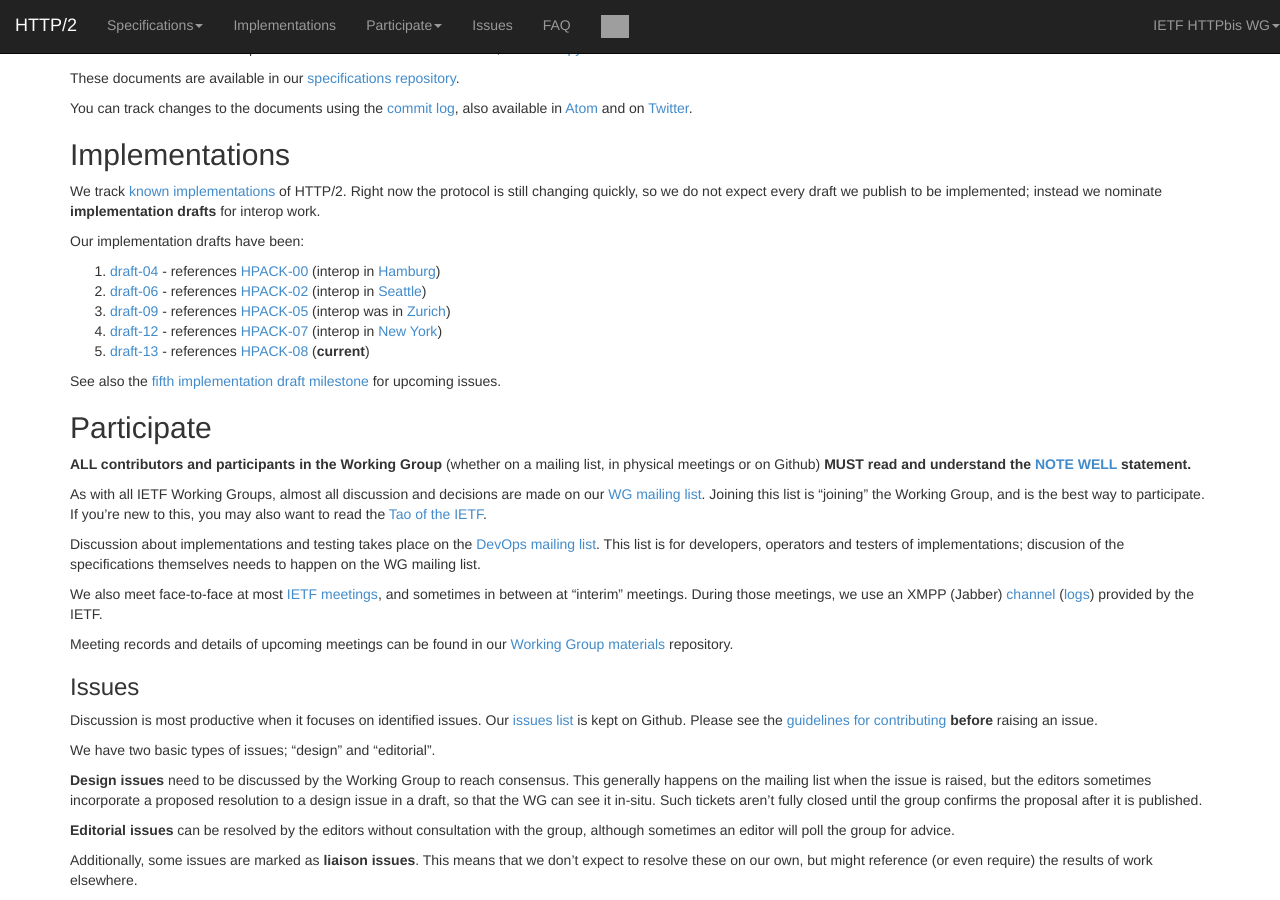
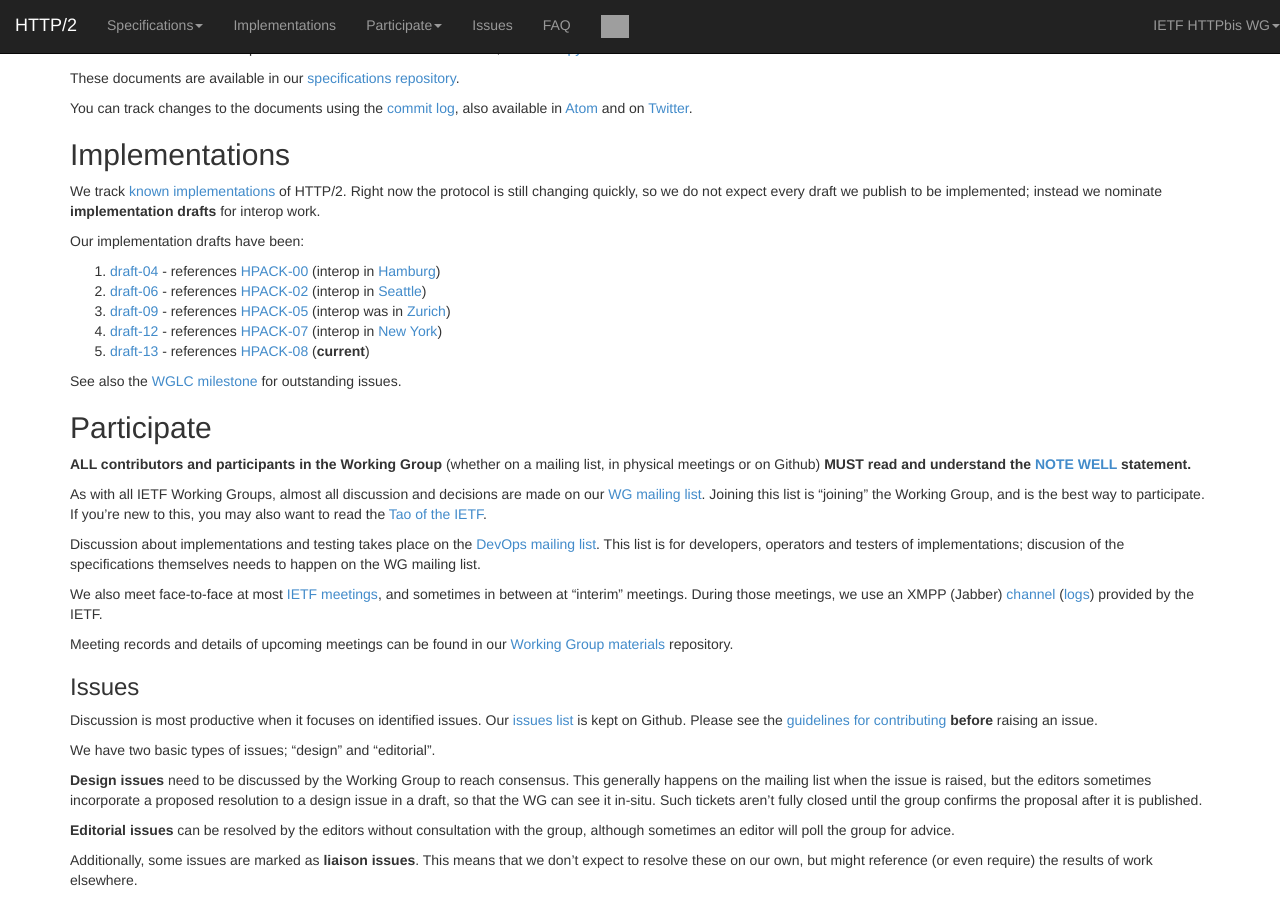
Before and after one commit to http2/http2.github.io, a Jekyll site: the page built from index.md, in a window 1280 px wide and 900 px high, scrolled down 797 px. Built offline with Jekyll 4.4.1, drawn with Linux system fonts in a browser that asks for light colours; comment, search, counter and statistics services are not loaded; grey boxes are pictures that could not be loaded.

Commit message:
update milestone

```diff
--- a/index.md
+++ b/index.md
@@ -58,7 +58,7 @@
 4. [draft-12](http://tools.ietf.org/html/draft-ietf-httpbis-http2-12) - references [HPACK-07](http://tools.ietf.org/html/draft-ietf-httpbis-header-compression-07) (interop in [New York](https://github.com/http2/wg_materials/tree/master/interim-14-06))
 5. [draft-13](http://tools.ietf.org/html/draft-ietf-httpbis-http2-13) - references [HPACK-08](http://tools.ietf.org/html/draft-ietf-httpbis-header-compression-08) (**current**)
 
-See also the [fifth implementation draft milestone](https://github.com/http2/http2-spec/issues?milestone=5&state=open) for upcoming issues.
+See also the [WGLC milestone](https://github.com/http2/http2-spec/issues?milestone=6&state=open) for outstanding issues.
 
 
 ## Participate
```
